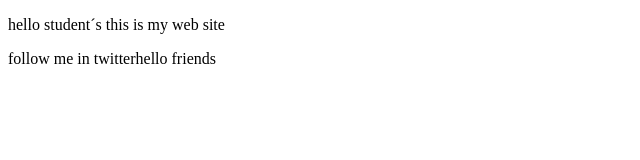
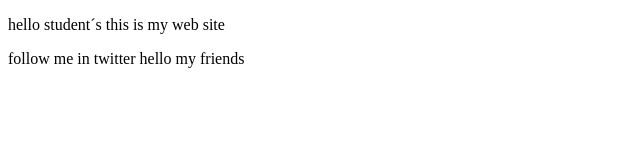
Before and after one commit to ronaljeider/pdcprework, a plain HTML site: page index.html in a window 1280 px wide. Shown: the full height of the page, 0-640 px from the left. Drawn offline with Linux system fonts and the light colour scheme.

Commit message:
cambios my friend

```diff
--- a/index.html
+++ b/index.html
@@ -8,6 +8,6 @@
 </head>
 <body>
     <p>hello student´s this is my web site</p>
-    <p>follow me in twitterhello friends</p>
+    <p>follow me in twitter hello my friends</p>
 </body>
 </html>
```
